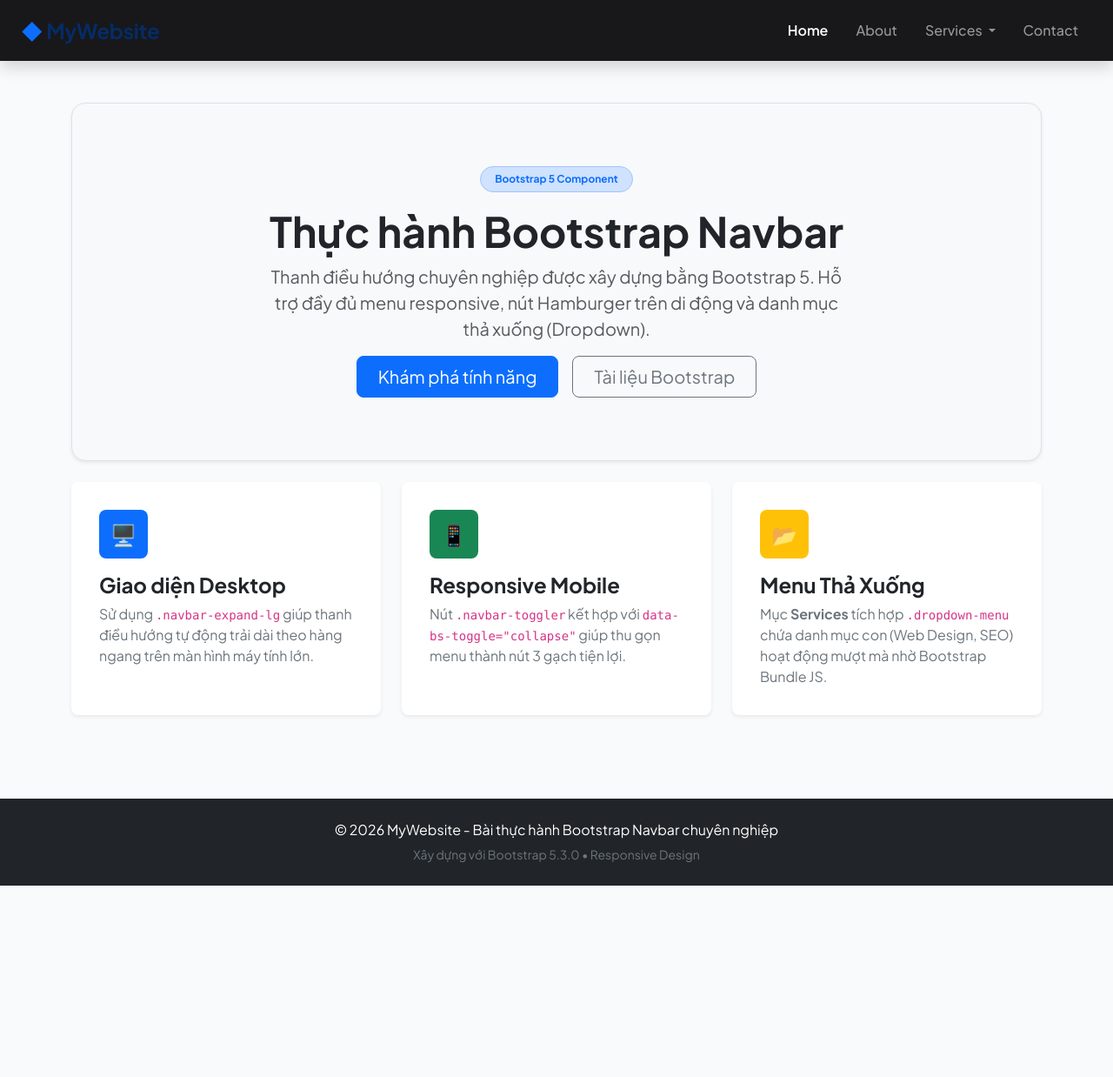
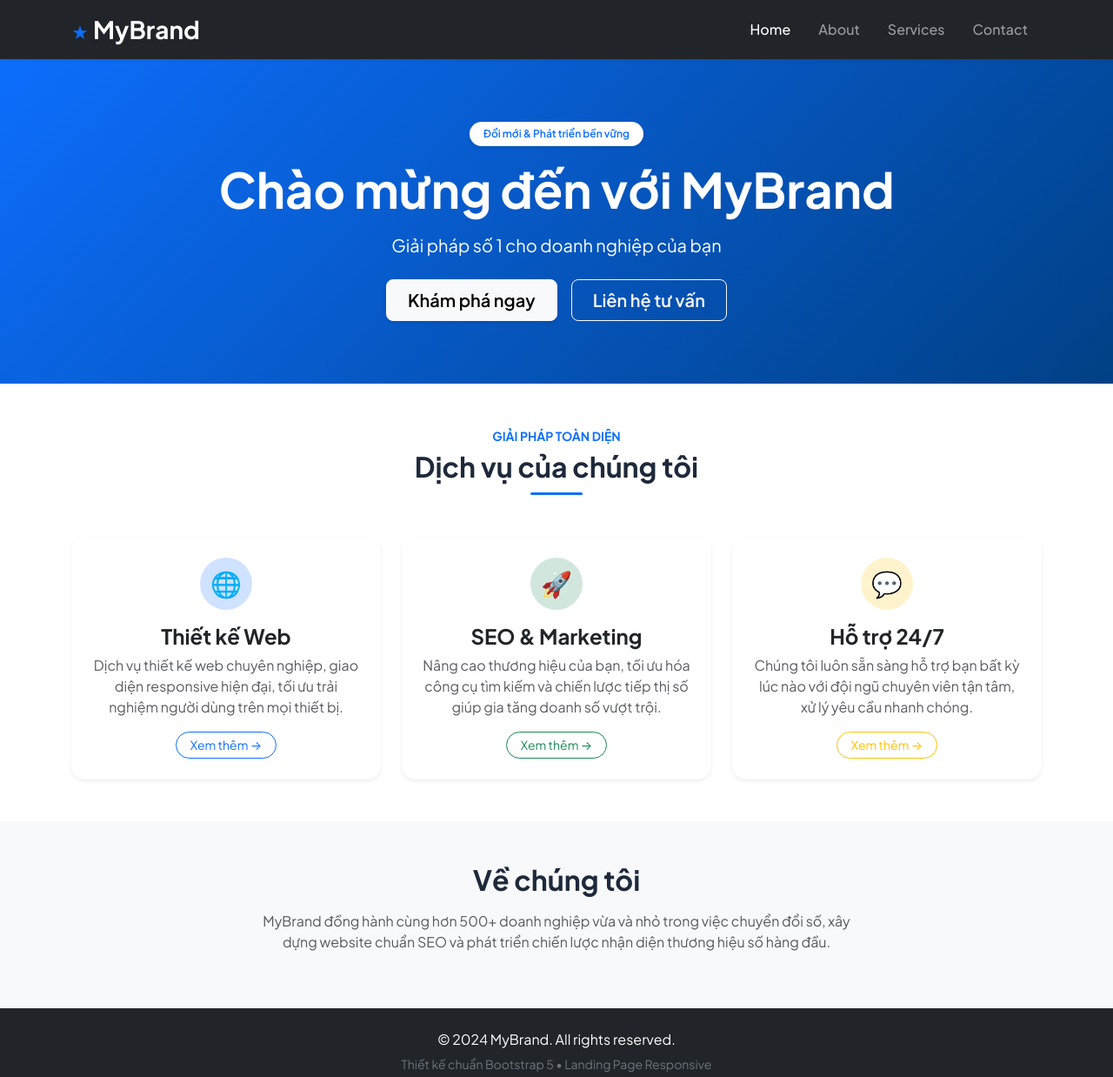
Before and after one commit to dtc245200075-del/my-new-project, a plain HTML site: page index.html in a window 1280 px wide. Shown: the whole page at 87% size. Before the commit the page ends 1018 px from the top, so only its background shows below. Drawn offline with nearby package versions, Linux system fonts and the light colour scheme.

Commit message:
Hoàn thành bài tập: Bootstrap Landing Page

```diff
--- a/index.html
+++ b/index.html
@@ -3,10 +3,10 @@
 <head>
     <meta charset="UTF-8">
     <meta name="viewport" content="width=device-width, initial-scale=1.0">
-    <title>Bootstrap Navbar - Thực hành Bootstrap 5</title>
-    <!-- Bootstrap 5.3.0 CSS CDN -->
+    <title>Bootstrap Landing Page - MyBrand</title>
+    <!-- Bootstrap 5.3.0 CSS -->
     <link rel="stylesheet" href="https://cdn.jsdelivr.net/npm/bootstrap@5.3.0/dist/css/bootstrap.min.css">
-    <!-- Google Fonts & Custom CSS -->
+    <!-- Google Fonts -->
     <link rel="preconnect" href="https://fonts.googleapis.com">
     <link rel="preconnect" href="https://fonts.gstatic.com" crossorigin>
     <link href="https://fonts.googleapis.com/css2?family=Plus+Jakarta+Sans:wght@400;500;600;700&display=swap" rel="stylesheet">
@@ -15,38 +15,26 @@
 <body>
 
     <!-- ========================================================
-         THANH ĐIỀU HƯỚNG BOOTSTRAP NAVBAR (CHUẨN THEO ĐỀ BÀI)
+         BƯỚC 2.2: NAVBAR (Thanh điều hướng)
          ======================================================== -->
-    <nav class="navbar navbar-expand-lg navbar-dark bg-dark sticky-top shadow">
-        <div class="container-fluid px-4">
-            <a class="navbar-brand fw-bold fs-4 text-primary-emphasis" href="#">
-                <span class="text-primary">&#9670;</span> MyWebsite
+    <nav class="navbar navbar-expand-lg navbar-dark bg-dark sticky-top shadow-sm">
+        <div class="container">
+            <a class="navbar-brand fw-bold fs-3" href="#">
+                <span class="brand-badge text-primary">&#9733;</span> MyBrand
             </a>
-
-            <!-- Nút Toggler cho giao diện di động (Mobile Menu Button) -->
             <button class="navbar-toggler" type="button" data-bs-toggle="collapse" data-bs-target="#navbarNav" aria-controls="navbarNav" aria-expanded="false" aria-label="Toggle navigation">
                 <span class="navbar-toggler-icon"></span>
             </button>
-
-            <!-- Danh sách menu điều hướng -->
             <div class="collapse navbar-collapse" id="navbarNav">
-                <ul class="navbar-nav ms-auto mb-2 mb-lg-0">
+                <ul class="navbar-nav ms-auto">
                     <li class="nav-item">
                         <a class="nav-link active px-3" aria-current="page" href="#">Home</a>
                     </li>
                     <li class="nav-item">
                         <a class="nav-link px-3" href="#about">About</a>
                     </li>
-                    <!-- Dropdown Menu: Services -->
-                    <li class="nav-item dropdown">
-                        <a class="nav-link dropdown-toggle px-3" href="#" role="button" data-bs-toggle="dropdown" aria-expanded="false">
-                            Services
-                        </a>
-                        <ul class="dropdown-menu dropdown-menu-dark shadow">
-                            <li><a class="dropdown-item py-2" href="#web-design">🎨 Web Design</a></li>
-                            <li><hr class="dropdown-divider"></li>
-                            <li><a class="dropdown-item py-2" href="#seo">📈 SEO</a></li>
-                        </ul>
+                    <li class="nav-item">
+                        <a class="nav-link px-3" href="#services">Services</a>
                     </li>
                     <li class="nav-item">
                         <a class="nav-link px-3" href="#contact">Contact</a>
@@ -56,76 +44,101 @@
         </div>
     </nav>
 
-    <!-- NỘI DUNG MINH HỌA TRANG WEB -->
-    <main class="container my-5">
-        <!-- Hero Section -->
-        <div class="p-5 mb-4 bg-body-tertiary rounded-4 shadow-sm border text-center">
-            <div class="container-fluid py-4">
-                <span class="badge bg-primary-subtle text-primary border border-primary-subtle px-3 py-2 rounded-pill mb-3">Bootstrap 5 Component</span>
-                <h1 class="display-5 fw-bold text-dark">Thực hành Bootstrap Navbar</h1>
-                <p class="col-md-8 mx-auto fs-5 text-muted">
-                    Thanh điều hướng chuyên nghiệp được xây dựng bằng Bootstrap 5. Hỗ trợ đầy đủ menu responsive, nút Hamburger trên di động và danh mục thả xuống (Dropdown).
-                </p>
-                <div class="d-flex justify-content-center gap-3">
-                    <a href="#demo" class="btn btn-primary btn-lg px-4">Khám phá tính năng</a>
-                    <a href="https://getbootstrap.com/docs/5.3/components/navbar/" target="_blank" class="btn btn-outline-secondary btn-lg px-4">Tài liệu Bootstrap</a>
+    <!-- ========================================================
+         BƯỚC 2.3: HERO SECTION
+         ======================================================== -->
+    <header class="bg-primary text-white text-center py-5 hero-banner">
+        <div class="container py-4">
+            <span class="badge bg-white text-primary px-3 py-2 rounded-pill fw-semibold mb-3 shadow-sm">
+                Đổi mới & Phát triển bền vững
+            </span>
+            <h1 class="display-4 fw-bold mb-3">Chào mừng đến với MyBrand</h1>
+            <p class="lead mb-4 mx-auto" style="max-width: 650px;">
+                Giải pháp số 1 cho doanh nghiệp của bạn
+            </p>
+            <div class="d-flex justify-content-center gap-3">
+                <a href="#services" class="btn btn-light btn-lg px-4 fw-semibold shadow-sm">Khám phá ngay</a>
+                <a href="#contact" class="btn btn-outline-light btn-lg px-4 fw-semibold">Liên hệ tư vấn</a>
+            </div>
+        </div>
+    </header>
+
+    <!-- ========================================================
+         BƯỚC 2.4: GRID SYSTEM - SERVICES (Danh sách dịch vụ)
+         ======================================================== -->
+    <section id="services" class="container py-5">
+        <div class="text-center mb-5">
+            <span class="text-primary fw-bold text-uppercase small tracking-wide">Giải pháp toàn diện</span>
+            <h2 class="fw-bold mt-1">Dịch vụ của chúng tôi</h2>
+            <div class="divider mx-auto"></div>
+        </div>
+
+        <div class="row g-4">
+            <!-- Dịch vụ 1 -->
+            <div class="col-md-4 text-center">
+                <div class="card p-4 h-100 service-card border-0 shadow-sm rounded-4">
+                    <div class="card-icon bg-primary-subtle text-primary rounded-circle mx-auto mb-3">
+                        🌐
+                    </div>
+                    <h3 class="h4 fw-bold mb-2">Thiết kế Web</h3>
+                    <p class="text-muted">
+                        Dịch vụ thiết kế web chuyên nghiệp, giao diện responsive hiện đại, tối ưu trải nghiệm người dùng trên mọi thiết bị.
+                    </p>
+                    <a href="#" class="btn btn-outline-primary btn-sm mt-auto align-self-center px-3 rounded-pill">Xem thêm &rarr;</a>
+                </div>
+            </div>
+
+            <!-- Dịch vụ 2 -->
+            <div class="col-md-4 text-center">
+                <div class="card p-4 h-100 service-card border-0 shadow-sm rounded-4">
+                    <div class="card-icon bg-success-subtle text-success rounded-circle mx-auto mb-3">
+                        🚀
+                    </div>
+                    <h3 class="h4 fw-bold mb-2">SEO & Marketing</h3>
+                    <p class="text-muted">
+                        Nâng cao thương hiệu của bạn, tối ưu hóa công cụ tìm kiếm và chiến lược tiếp thị số giúp gia tăng doanh số vượt trội.
+                    </p>
+                    <a href="#" class="btn btn-outline-success btn-sm mt-auto align-self-center px-3 rounded-pill">Xem thêm &rarr;</a>
+                </div>
+            </div>
+
+            <!-- Dịch vụ 3 -->
+            <div class="col-md-4 text-center">
+                <div class="card p-4 h-100 service-card border-0 shadow-sm rounded-4">
+                    <div class="card-icon bg-warning-subtle text-warning-emphasis rounded-circle mx-auto mb-3">
+                        💬
+                    </div>
+                    <h3 class="h4 fw-bold mb-2">Hỗ trợ 24/7</h3>
+                    <p class="text-muted">
+                        Chúng tôi luôn sẵn sàng hỗ trợ bạn bất kỳ lúc nào với đội ngũ chuyên viên tận tâm, xử lý yêu cầu nhanh chóng.
+                    </p>
+                    <a href="#" class="btn btn-outline-warning btn-sm mt-auto align-self-center px-3 rounded-pill">Xem thêm &rarr;</a>
                 </div>
             </div>
         </div>
+    </section>
 
-        <!-- Tính năng & Giải thích -->
-        <div class="row g-4" id="demo">
-            <div class="col-md-4">
-                <div class="card h-100 shadow-sm border-0 bg-white p-3 rounded-3">
-                    <div class="card-body">
-                        <div class="feature-icon bg-primary text-white rounded-3 mb-3 d-inline-flex p-3">
-                            🖥️
-                        </div>
-                        <h4 class="card-title fw-bold">Giao diện Desktop</h4>
-                        <p class="card-text text-secondary">
-                            Sử dụng <code>.navbar-expand-lg</code> giúp thanh điều hướng tự động trải dài theo hàng ngang trên màn hình máy tính lớn.
-                        </p>
-                    </div>
-                </div>
-            </div>
+    <!-- SECTION GIỚI THIỆU THÊM (ABOUT) -->
+    <section id="about" class="bg-light py-5">
+        <div class="container text-center">
+            <h2 class="fw-bold mb-3">Về chúng tôi</h2>
+            <p class="text-muted mx-auto" style="max-width: 700px;">
+                MyBrand đồng hành cùng hơn 500+ doanh nghiệp vừa và nhỏ trong việc chuyển đổi số, xây dựng website chuẩn SEO và phát triển chiến lược nhận diện thương hiệu số hàng đầu.
+            </p>
+        </div>
+    </section>
 
-            <div class="col-md-4">
-                <div class="card h-100 shadow-sm border-0 bg-white p-3 rounded-3">
-                    <div class="card-body">
-                        <div class="feature-icon bg-success text-white rounded-3 mb-3 d-inline-flex p-3">
-                            📱
-                        </div>
-                        <h4 class="card-title fw-bold">Responsive Mobile</h4>
-                        <p class="card-text text-secondary">
-                            Nút <code>.navbar-toggler</code> kết hợp với <code>data-bs-toggle="collapse"</code> giúp thu gọn menu thành nút 3 gạch tiện lợi.
-                        </p>
-                    </div>
-                </div>
-            </div>
-
-            <div class="col-md-4">
-                <div class="card h-100 shadow-sm border-0 bg-white p-3 rounded-3">
-                    <div class="card-body">
-                        <div class="feature-icon bg-warning text-dark rounded-3 mb-3 d-inline-flex p-3">
-                            📂
-                        </div>
-                        <h4 class="card-title fw-bold">Menu Thả Xuống</h4>
-                        <p class="card-text text-secondary">
-                            Mục <strong>Services</strong> tích hợp <code>.dropdown-menu</code> chứa danh mục con (Web Design, SEO) hoạt động mượt mà nhờ Bootstrap Bundle JS.
-                        </p>
-                    </div>
-                </div>
-            </div>
+    <!-- ========================================================
+         BƯỚC 2.5: FOOTER (Chân trang)
+         ======================================================== -->
+    <footer class="bg-dark text-white text-center py-4">
+        <div class="container">
+            <p class="mb-1">&copy; 2024 MyBrand. All rights reserved.</p>
+            <small class="text-secondary">Thiết kế chuẩn Bootstrap 5 &bull; Landing Page Responsive</small>
         </div>
-    </main>
-
-    <!-- Footer -->
-    <footer class="bg-dark text-white text-center py-4 mt-5">
-        <p class="mb-1">&copy; 2026 MyWebsite - Bài thực hành Bootstrap Navbar chuyên nghiệp</p>
-        <small class="text-secondary">Xây dựng với Bootstrap 5.3.0 &bull; Responsive Design</small>
     </footer>
 
-    <!-- Bootstrap 5.3.0 JavaScript Bundle (bao gồm Popper) -->
+    <!-- Bootstrap 5.3.0 JavaScript Bundle -->
     <script src="https://cdn.jsdelivr.net/npm/bootstrap@5.3.0/dist/js/bootstrap.bundle.min.js"></script>
 </body>
 </html>
--- a/style.css
+++ b/style.css
@@ -1,64 +1,50 @@
-/* Custom Styles for Bootstrap Navbar Project */
+/* Custom Styling for Bootstrap Landing Page */
 body {
     font-family: 'Plus Jakarta Sans', -apple-system, BlinkMacSystemFont, "Segoe UI", Roboto, sans-serif;
-    background-color: #f8fafc;
     color: #1e293b;
-    min-height: 100vh;
-    display: flex;
-    flex-direction: column;
+    background-color: #ffffff;
 }
 
-main {
-    flex: 1;
+.hero-banner {
+    background: linear-gradient(135deg, #0d6efd 0%, #004085 100%) !important;
 }
 
-.navbar {
-    padding-top: 0.75rem;
-    padding-bottom: 0.75rem;
-    background-color: #18181b !important;
+.brand-badge {
+    font-size: 1.2rem;
 }
 
-.navbar-brand {
-    font-size: 1.35rem;
-    letter-spacing: -0.3px;
+.divider {
+    width: 60px;
+    height: 3px;
+    background-color: #0d6efd;
+    border-radius: 2px;
+    margin-top: 10px;
+}
+
+.service-card {
+    transition: transform 0.25s ease, box-shadow 0.25s ease;
+    background: #ffffff;
+}
+
+.service-card:hover {
+    transform: translateY(-6px);
+    box-shadow: 0 12px 24px -6px rgba(0, 0, 0, 0.12) !important;
+}
+
+.card-icon {
+    width: 60px;
+    height: 60px;
+    display: flex;
+    align-items: center;
+    justify-content: center;
+    font-size: 1.8rem;
 }
 
 .nav-link {
     font-weight: 500;
-    transition: color 0.2s ease, background-color 0.2s ease;
-    border-radius: 6px;
+    transition: color 0.2s ease;
 }
 
 .nav-link:hover {
     color: #38bdf8 !important;
 }
-
-.nav-link.active {
-    color: #ffffff !important;
-    font-weight: 600;
-}
-
-.dropdown-menu-dark {
-    background-color: #27272a;
-    border: 1px solid #3f3f46;
-    border-radius: 8px;
-    padding: 8px;
-}
-
-.dropdown-item {
-    border-radius: 6px;
-    transition: background-color 0.15s ease;
-}
-
-.dropdown-item:hover {
-    background-color: #3b82f6;
-    color: #ffffff;
-}
-
-.feature-icon {
-    font-size: 1.5rem;
-    width: 3.5rem;
-    height: 3.5rem;
-    align-items: center;
-    justify-content: center;
-}
```
Also changed, not shown: landing-page-exact.html (added, +69 -0 lines), README.md, bootstrap-landing-desktop.png (added), bootstrap-landing-mobile.png (added), bootstrap-landing-sample.png (added).
